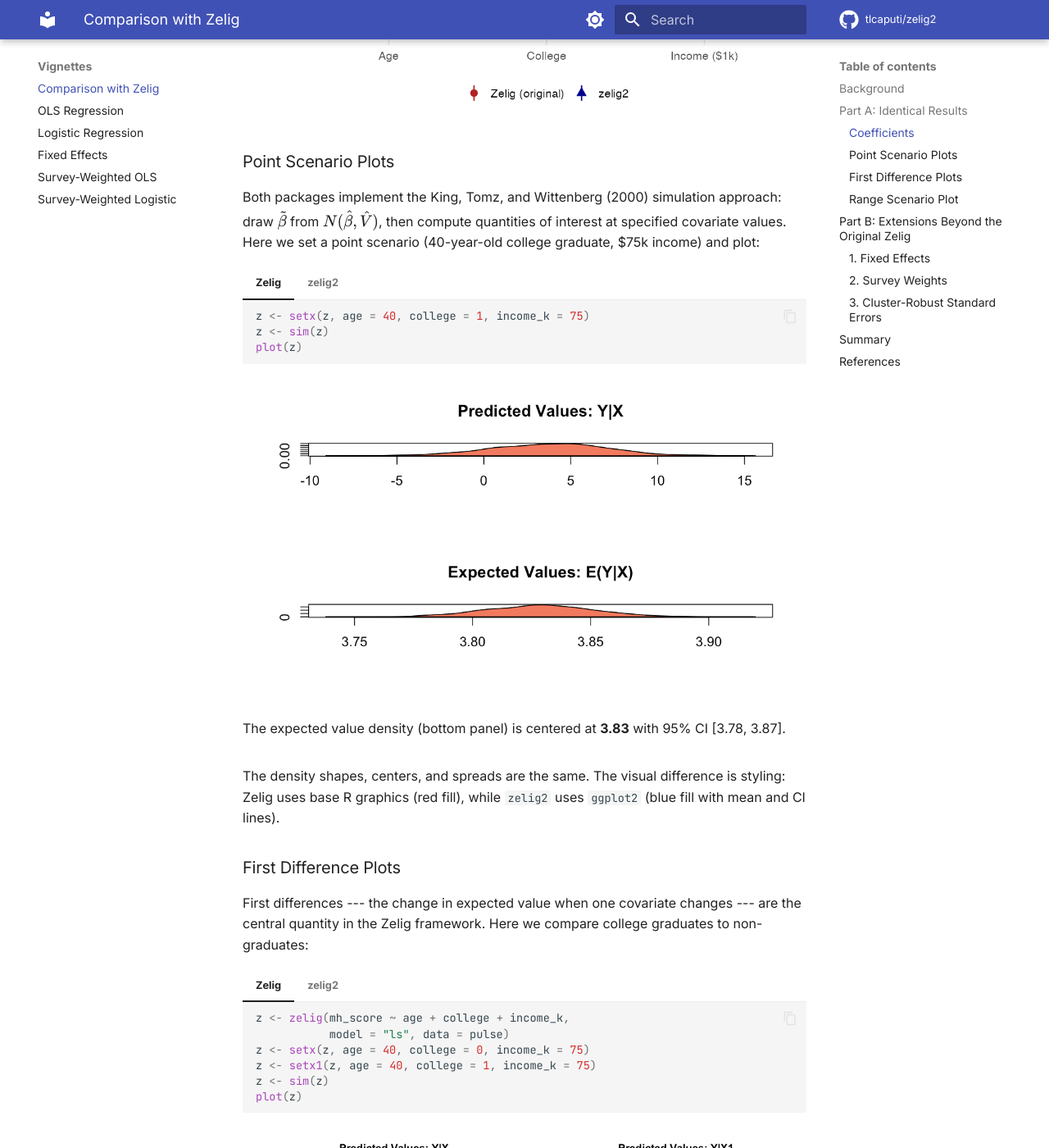
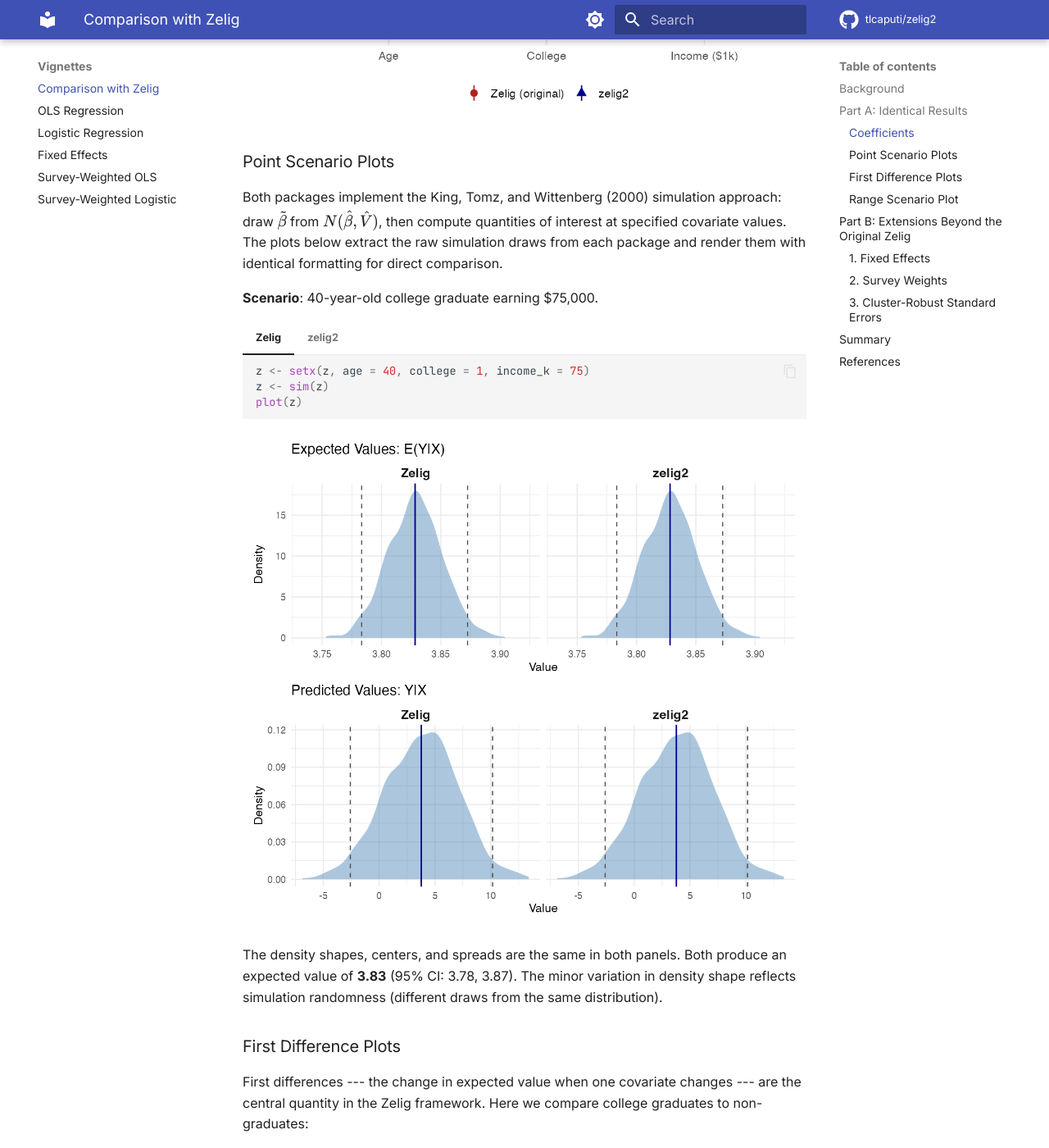
Before and after one commit to tlcaputi/zelig2, an MkDocs documentation site: the page built from docs/vignettes/comparison.md, in a window 1280 px wide and 1400 px high, scrolled down 1778 px. Shown: the whole window at 82% size. Built offline with MkDocs 1.6.1 and Material for MkDocs 9.7.7, drawn with Linux system fonts in a browser that asks for light colours; comment, search, counter and statistics services are not loaded; some of the changed text lies outside the part shown.

Commit message:
Use identically-formatted side-by-side plots for Zelig vs zelig2
Extract raw simulation draws from both packages and render with
identical ggplot2 formatting (same colors, axes, scales) using
facet_wrap for direct visual comparison. Removes old mismatched
base-R vs ggplot2 plot files.

````diff
--- a/docs/vignettes/comparison.md
+++ b/docs/vignettes/comparison.md
@@ -66,7 +66,9 @@
 
 ### Point Scenario Plots
 
-Both packages implement the King, Tomz, and Wittenberg (2000) simulation approach: draw $\tilde{\beta}$ from $N(\hat{\beta}, \hat{V})$, then compute quantities of interest at specified covariate values. Here we set a point scenario (40-year-old college graduate, $75k income) and plot:
+Both packages implement the King, Tomz, and Wittenberg (2000) simulation approach: draw $\tilde{\beta}$ from $N(\hat{\beta}, \hat{V})$, then compute quantities of interest at specified covariate values. The plots below extract the raw simulation draws from each package and render them with identical formatting for direct comparison.
+
+**Scenario**: 40-year-old college graduate earning $75,000.
 
 === "Zelig"
 
@@ -76,10 +78,6 @@
     plot(z)
     ```
 
-    ![Zelig: expected value and predicted value densities](../assets/zelig-ev-density.png)
-
-    The expected value density (bottom panel) is centered at **3.83** with 95% CI [3.78, 3.87].
-
 === "zelig2"
 
     ```r
@@ -88,11 +86,9 @@
     plot(z)
     ```
 
-    ![zelig2: expected value and predicted value densities](../assets/zelig2-ev-density.png)
+![Expected values and predicted values: Zelig vs. zelig2](../assets/comparison-ev.png)
 
-    The expected value density (top panel) is centered at **3.83** with 95% CI [3.78, 3.87].
-
-The density shapes, centers, and spreads are the same. The visual difference is styling: Zelig uses base R graphics (red fill), while `zelig2` uses `ggplot2` (blue fill with mean and CI lines).
+The density shapes, centers, and spreads are the same in both panels. Both produce an expected value of **3.83** (95% CI: 3.78, 3.87). The minor variation in density shape reflects simulation randomness (different draws from the same distribution).
 
 ### First Difference Plots
 
@@ -101,38 +97,28 @@
 === "Zelig"
 
     ```r
-    z <- zelig(mh_score ~ age + college + income_k,
-               model = "ls", data = pulse)
     z <- setx(z, age = 40, college = 0, income_k = 75)
     z <- setx1(z, age = 40, college = 1, income_k = 75)
     z <- sim(z)
     plot(z)
     ```
 
-    ![Zelig: first difference density for college effect](../assets/zelig-fd-density.png)
-
-    The first difference density (center panel) is centered at **-0.54** with 95% CI [-0.60, -0.48]. The bottom panels show the overlaid distributions for each scenario.
-
 === "zelig2"
 
     ```r
-    z <- zelig2(mh_score ~ age + college + income_k,
-                model = "ls", data = pulse, num = 1000L)
     z <- setx(z, age = 40, college = 0, income_k = 75)
     z <- setx1(z, age = 40, college = 1, income_k = 75)
     z <- sim(z)
     plot(z)
     ```
 
-    ![zelig2: first difference density for college effect](../assets/zelig2-fd-density.png)
+![First differences: Zelig vs. zelig2](../assets/comparison-fd.png)
 
-    The first difference density (bottom panel) is centered at **-0.54** with 95% CI [-0.60, -0.49].
-
-Both packages estimate the same first difference: a college degree is associated with a **0.54-point reduction** in mental health symptom scores.
+The top row shows the two overlaid expected value distributions for each scenario (college in blue, no college in coral). The bottom row shows the first difference density. Both packages estimate a first difference of **-0.54** (95% CI: -0.60, -0.48) --- a college degree is associated with a 0.54-point reduction in mental health symptom scores.
 
 ### Range Scenario Plot
 
-`zelig2` extends the `setx()` interface with range scenarios --- pass a vector to visualize how expected values change across a continuous predictor:
+`zelig2` adds a range workflow for visualizing how expected values change across a continuous predictor:
 
 ```r
 z <- zelig2(mh_score ~ age + college + income_k,
````
Also changed, not shown: other parts of docs/vignettes/comparison.md (+1 -1 lines), docs/assets/comparison-ev.png (added), docs/assets/comparison-fd.png (added), docs/assets/zelig-ev-density.png (deleted), docs/assets/zelig-fd-density.png (deleted), docs/assets/zelig2-ev-density.png (deleted), docs/assets/zelig2-fd-density.png (deleted).
